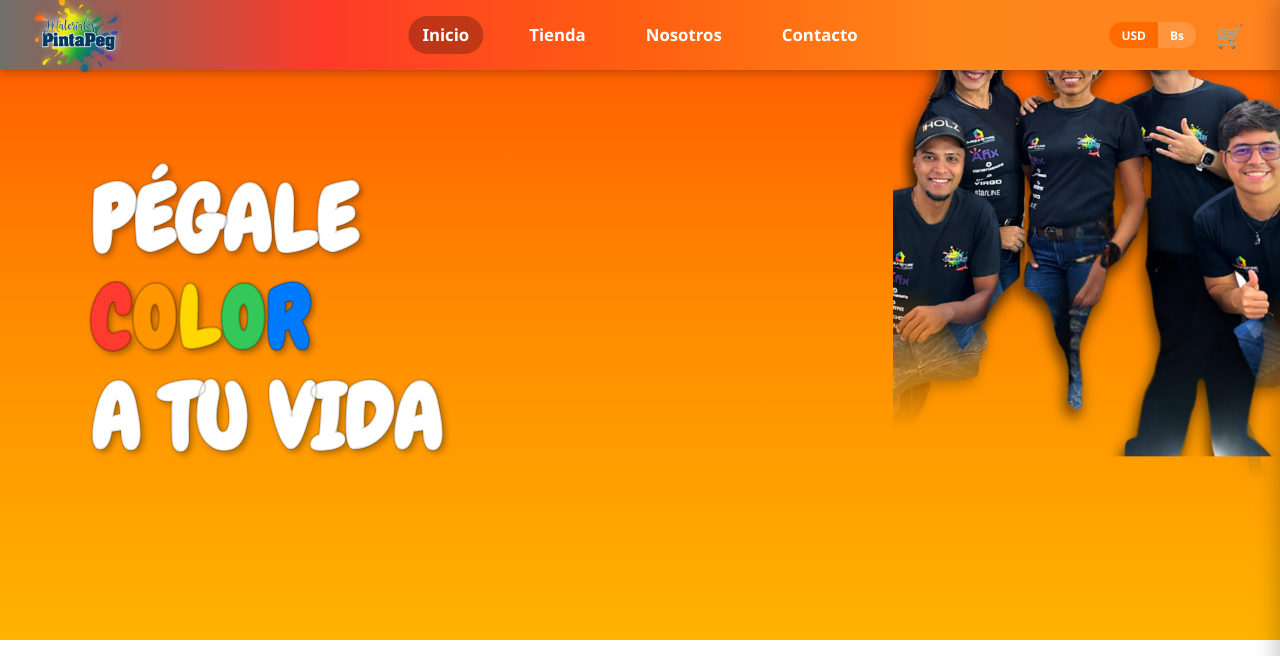
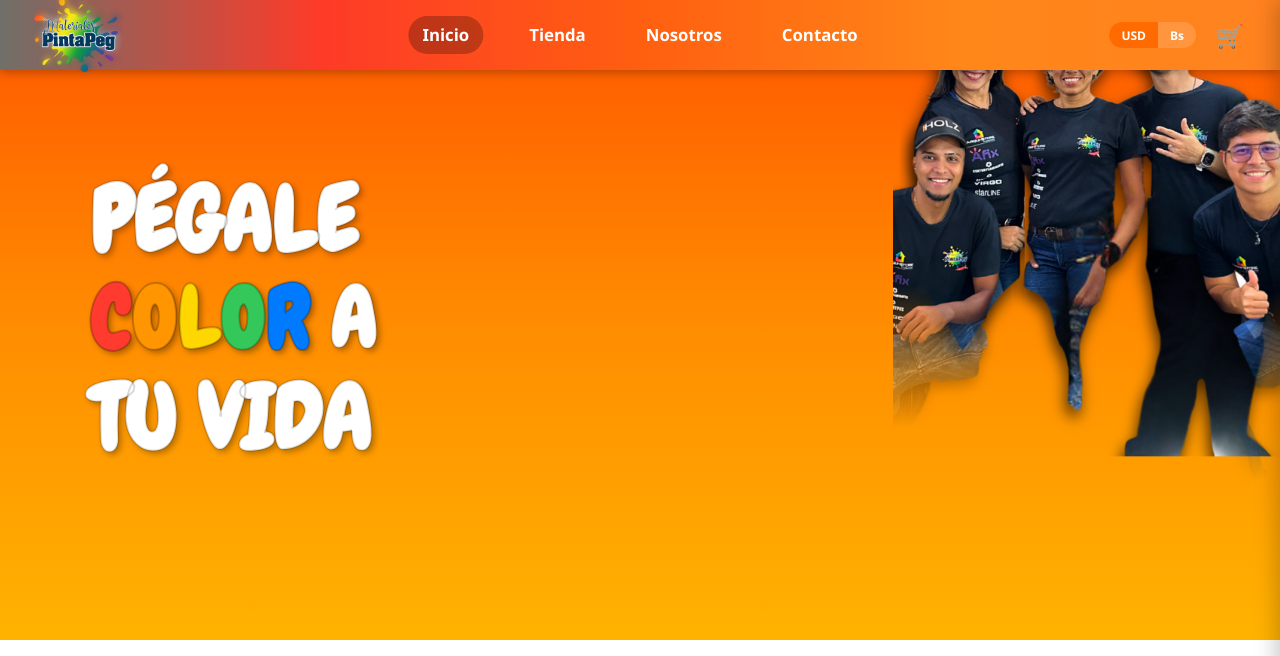
Before and after one commit to Hersil23/pintapeg, a PHP site: page / in a window 1280 px wide. Shown: the top 656 px of the page. Run offline with PHP 8.4, Linux system fonts and the light colour scheme; data comes from the database, SQL or seed files in the repository; data that the repository does not hold is empty; some libraries are stand-ins or nearby versions.

Commit message:
Hero: COLOR A en segunda linea con espacio, TU VIDA en tercera

```diff
--- a/index.php
+++ b/index.php
@@ -15,8 +15,9 @@
           <span class="hero-line-top">PÉGALE</span>
           <span class="hero-line-color">
             <span style="color:#FF3B30">C</span><span style="color:#FF9500">O</span><span style="color:#FFD700">L</span><span style="color:#34C759">O</span><span style="color:#007AFF">R</span>
+            <span class="hero-a">&nbsp;A</span>
           </span>
-          <span class="hero-line-bottom">A TU VIDA</span>
+          <span class="hero-line-bottom">TU VIDA</span>
         </h1>
       </div>
       <div class="hero-overlay"></div>
```
